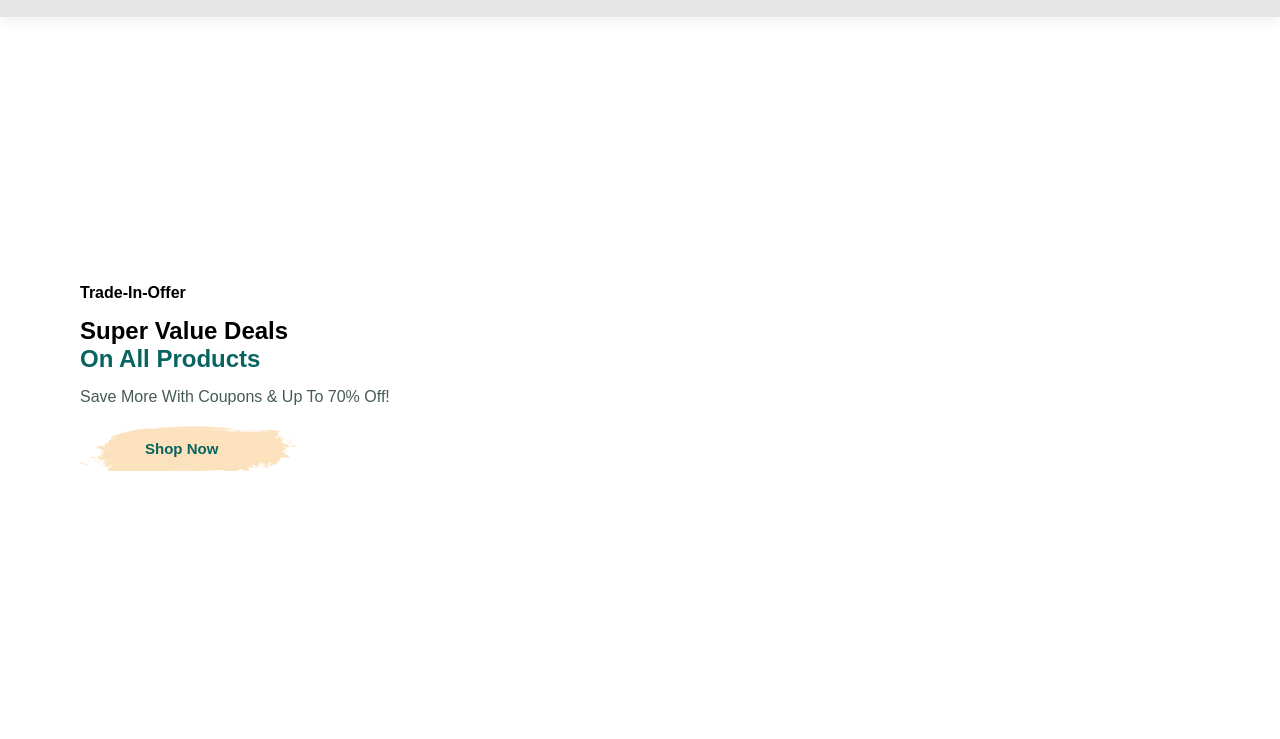
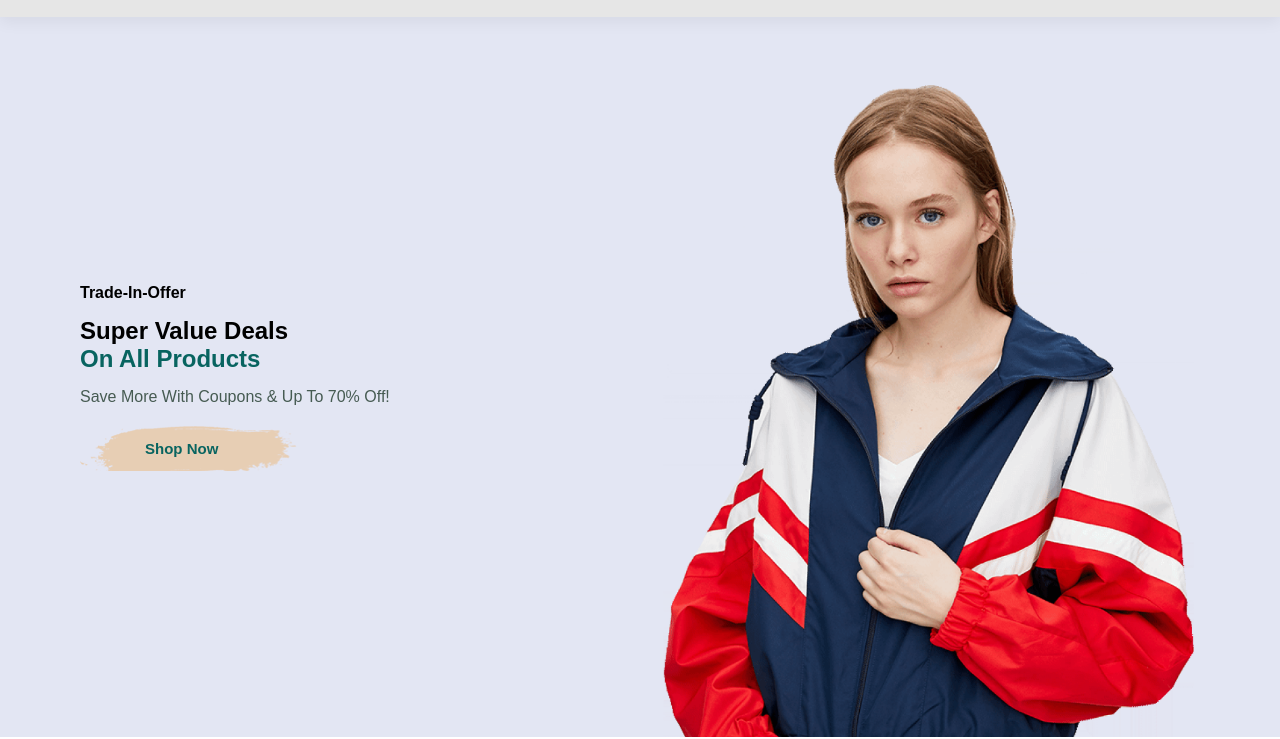
Before and after one commit to ShimaaHamdi/ecommerce-website, a plain HTML site: page index.html in a window 1280 px wide. Shown: the part 67-806 px from the top of the page. Drawn offline with Linux system fonts and the light colour scheme; files whose address does not match are found by name; a web font is replaced by a local one.

Commit message:
Update style.css

```diff
--- a/css/style.css
+++ b/css/style.css
@@ -130,7 +130,7 @@ button.white {
 
 /* Hero Start */
 #hero {
-    background-image: url(./img/hero4.png);
+    background-image: url('../img/hero4.png');
     width: 100%;
     height: 90vh;
     background-size: cover;
```
